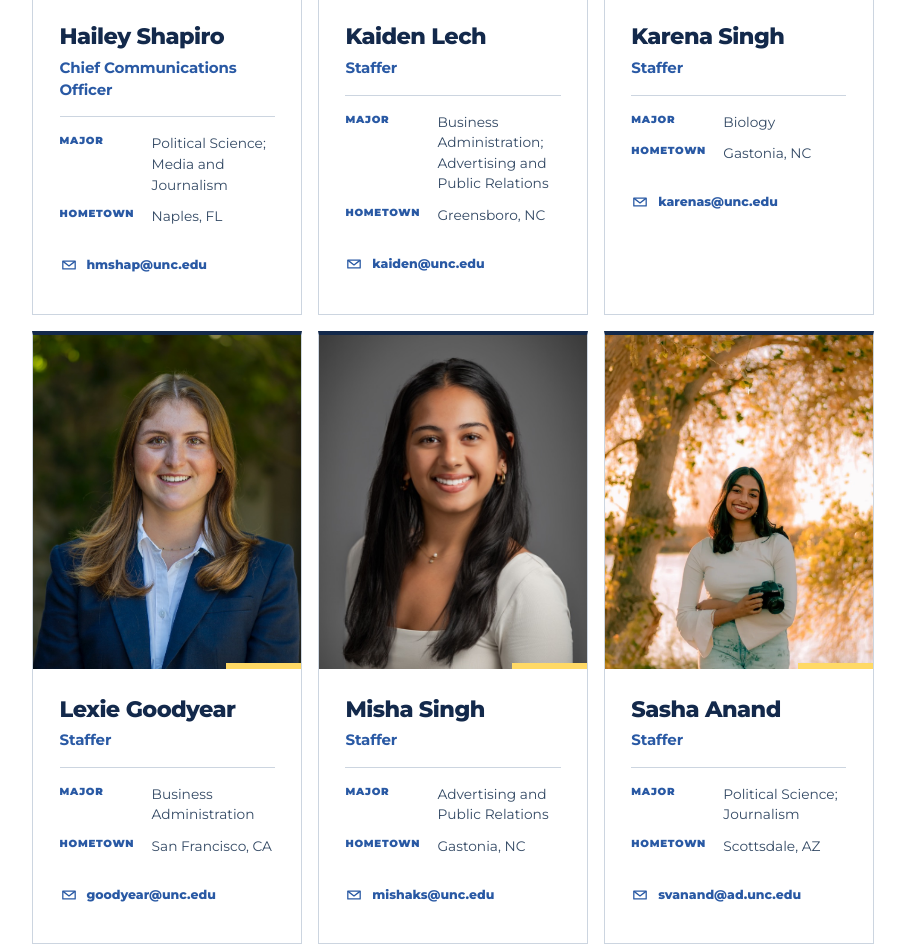
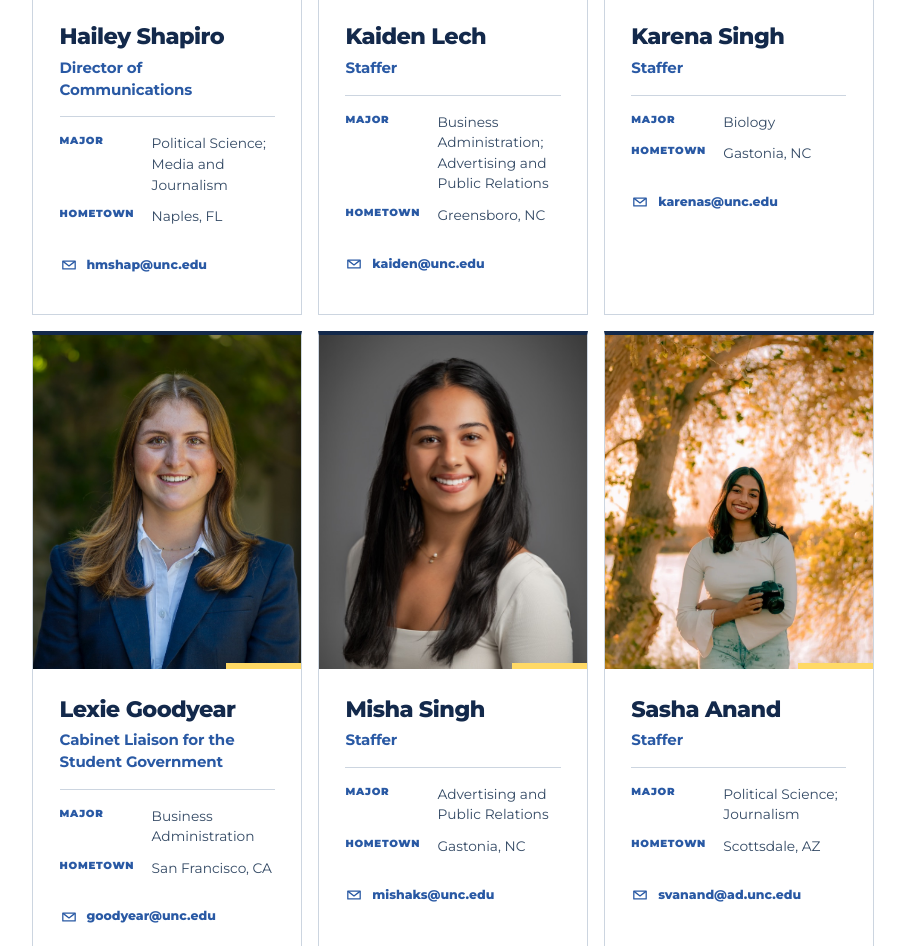
Before and after one commit to WillieTheWhale/UNCSG.github.io, an Astro site: page /team in a window 1280 px wide. Shown: the part 8774-9720 px from the top of the page, without its empty margins (355-1260 px from the left). Built offline with nearby package versions, Linux system fonts and the light colour scheme; Astro itself is replaced by a stand-in of ours.

Commit message:
update staff roles and roster order

```diff
--- a/src/components/HomeSections.astro
+++ b/src/components/HomeSections.astro
@@ -56,7 +56,7 @@ const directoryGroups = [
       {
         team: "Office of Communications",
         leader: "Hailey Shapiro",
-        role: "Chief Communications Officer",
+        role: "Director of Communications",
         email: "hmshap@unc.edu",
         description: "Shares authentic student stories and publishes clear updates, benchmarks, and progress from across the administration.",
         portrait: "/images/leadership/hailey-shapiro.jpg",
--- a/src/data/contact-router.ts
+++ b/src/data/contact-router.ts
@@ -27,7 +27,7 @@ export const contactDestinations: ContactDestination[] = [
   { id: "president", office: "Office of the Student Body President", person: "Devin Duncan", title: "Student Body President", email: "duncanda@unc.edu", summary: "For administration-wide leadership, university partnerships, invitations, and executive priorities." },
   { id: "treasurer", office: "Office of the Treasurer", person: "Hadi Rahim", title: "Treasurer", email: "harahim@unc.edu", summary: "For student government funding, financial stewardship, and budget questions." },
   { id: "cabinet", office: "Office of the Chief of the Cabinet", person: "Finlay Cullen", title: "Chief of Cabinet (Interim)", email: "fwcullen@unc.edu", summary: "For partnerships involving multiple cabinet departments or administration-wide implementation." },
-  { id: "communications", office: "Office of Communications", person: "Hailey Shapiro", title: "Chief Communications Officer", email: "hmshap@unc.edu", summary: "For press requests, interviews, public information, social media, and communications partnerships." },
+  { id: "communications", office: "Office of Communications", person: "Hailey Shapiro", title: "Director of Communications", email: "hmshap@unc.edu", summary: "For press requests, interviews, public information, social media, and communications partnerships." },
   { id: "academic", office: "Academic Affairs", person: "Matthew Howard", title: "Director", email: "mghoward@unc.edu", summary: "For advising, academic support, mentoring, teaching, learning, and student academic policy." },
   { id: "basic-needs", office: "Basic Needs", person: "Chloe Johnson", title: "Director", email: "chlojo@ad.unc.edu", summary: "For food, housing, transportation, and financial-stability resources." },
   { id: "civic", office: "Civic Engagement and Outreach", person: "Shakila Cantebury", title: "Director", email: "scant@unc.edu", summary: "For service, civic participation, student organization outreach, and community partnerships." },
--- a/src/data/team-directory.json
+++ b/src/data/team-directory.json
@@ -224,7 +224,7 @@
     "members": [
       {
         "name": "Hailey Shapiro",
-        "title": "Chief Communications Officer",
+        "title": "Director of Communications",
         "email": "hmshap@unc.edu",
         "major": "Political Science; Media and Journalism",
         "hometown": "Naples, FL",
@@ -248,7 +248,7 @@
       },
       {
         "name": "Lexie Goodyear",
-        "title": "Staffer",
+        "title": "Cabinet Liaison for the Student Government",
         "email": "goodyear@unc.edu",
         "major": "Business Administration",
         "hometown": "San Francisco, CA",
@@ -655,20 +655,20 @@
         "portrait": "/images/team/lauryn-cooper.webp"
       },
       {
+        "name": "Kamryn Burton",
+        "title": "Deputy Director",
+        "email": "kammyb@unc.edu",
+        "major": "Biology",
+        "hometown": "Charlotte, NC",
+        "portrait": "/images/team/kamryn-burton.jpg"
+      },
+      {
         "name": "Elizabeth Alene",
         "title": "Staffer",
         "email": "alene1@unc.edu",
         "major": "Global Studies; Chinese; Public Policy",
         "hometown": "St. Paul, MN",
         "portrait": "/images/team/elizabeth-alene.jpg"
-      },
-      {
-        "name": "Kamryn Burton",
-        "title": "Deputy Director",
-        "email": "kammyb@unc.edu",
-        "major": "Biology",
-        "hometown": "Charlotte, NC",
-        "portrait": "/images/team/kamryn-burton.jpg"
       },
       {
         "name": "Meredith McKinney",
```
